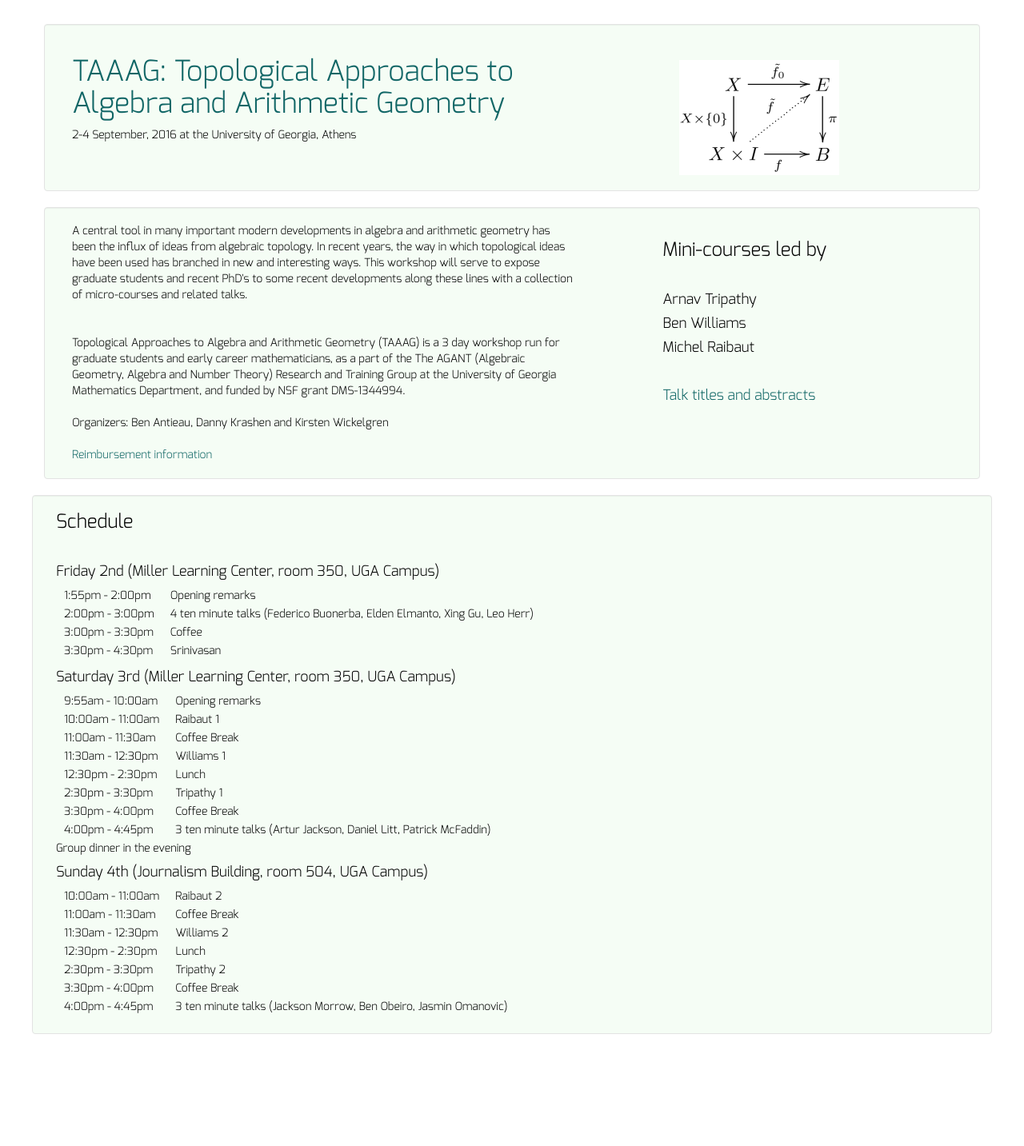
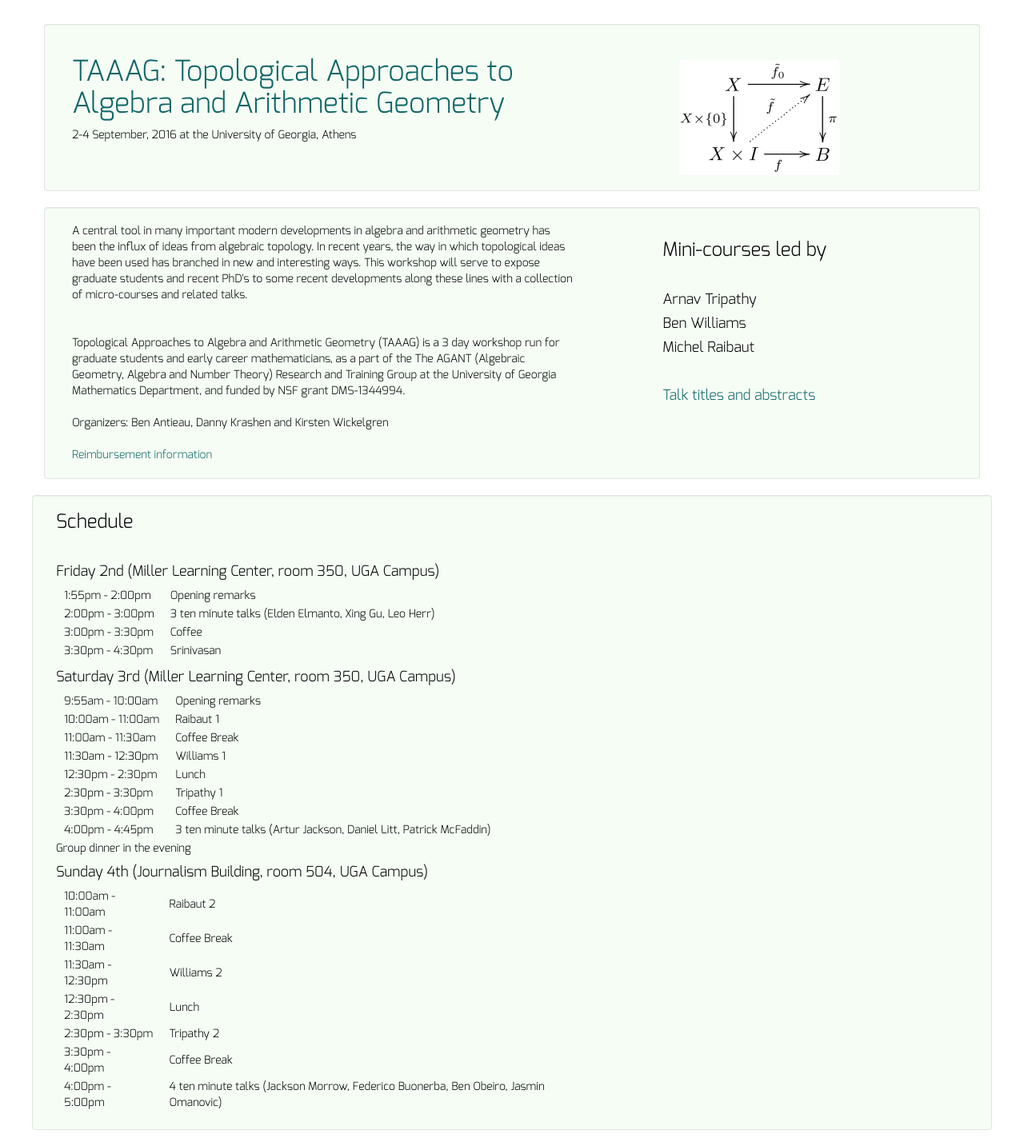
Before and after one commit to torsor/taaag, a Jekyll site: the page built from index.html, in a window 1280 px wide. Shown: the whole page at 80% size. Built offline with Jekyll 4.4.1, drawn with Linux system fonts in a browser that asks for light colours; nearby versions of some CDN libraries; before the commit the page ends 1313 px from its top, so only the background shows below that.

Commit message:
reorder talks

```diff
--- a/index.html
+++ b/index.html
@@ -56,8 +56,7 @@ Campus)</h4>
   <td>1:55pm - 2:00pm</td> <td> Opening remarks </td>
 </tr>
 <tr>
-  <td>2:00pm - 3:00pm</td> <td> 4 ten minute talks (Federico Buonerba,
-  Elden Elmanto, Xing Gu, Leo Herr)</td>
+  <td>2:00pm - 3:00pm</td> <td> 3 ten minute talks (Elden Elmanto, Xing Gu, Leo Herr)</td>
 </tr>
 <tr>
   <td>3:00pm - 3:30pm</td> <td> Coffee </td>
@@ -121,8 +120,8 @@ Group dinner in the evening
   <td>3:30pm - 4:00pm</td> <td> Coffee Break </td>
 </tr>
 <tr>
-  <td>4:00pm - 4:45pm</td> <td> 3 ten minute talks (Jackson Morrow, Ben
-  Obeiro, Jasmin Omanovic)</td>
+  <td>4:00pm - 5:00pm</td> <td> 4 ten minute talks (Jackson Morrow,
+  Federico Buonerba, Ben Obeiro, Jasmin Omanovic)</td>
 </tr>
 </table>
 </div> <!-- /left-->
```
